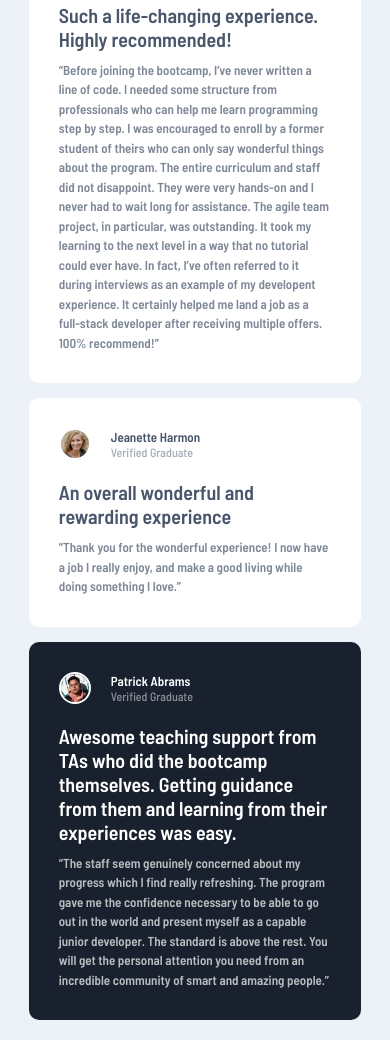
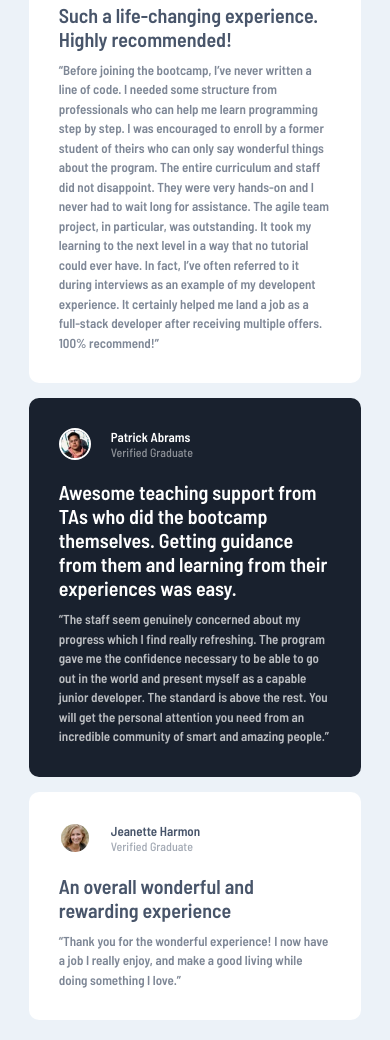
Before and after one commit to danieljml/Frontend-Mentor-Testimonials, a plain HTML site: page index.html in a window 390 px wide. Shown: the part 805-1845 px from the top of the page. Drawn offline with Linux system fonts and the light colour scheme.

Commit message:
second commit

```diff
--- a/styles.css
+++ b/styles.css
@@ -133,4 +133,10 @@ main {
     grid-column: unset !important;
     grid-row: unset !important;
   }
+  .card-4 {
+    grid-area: 5 / 1 / 6 / 2 !important;
+  }
+  .card-5 {
+    grid-area: 4 / 1 / 5 / 2 !important;
+  }
 }
```
